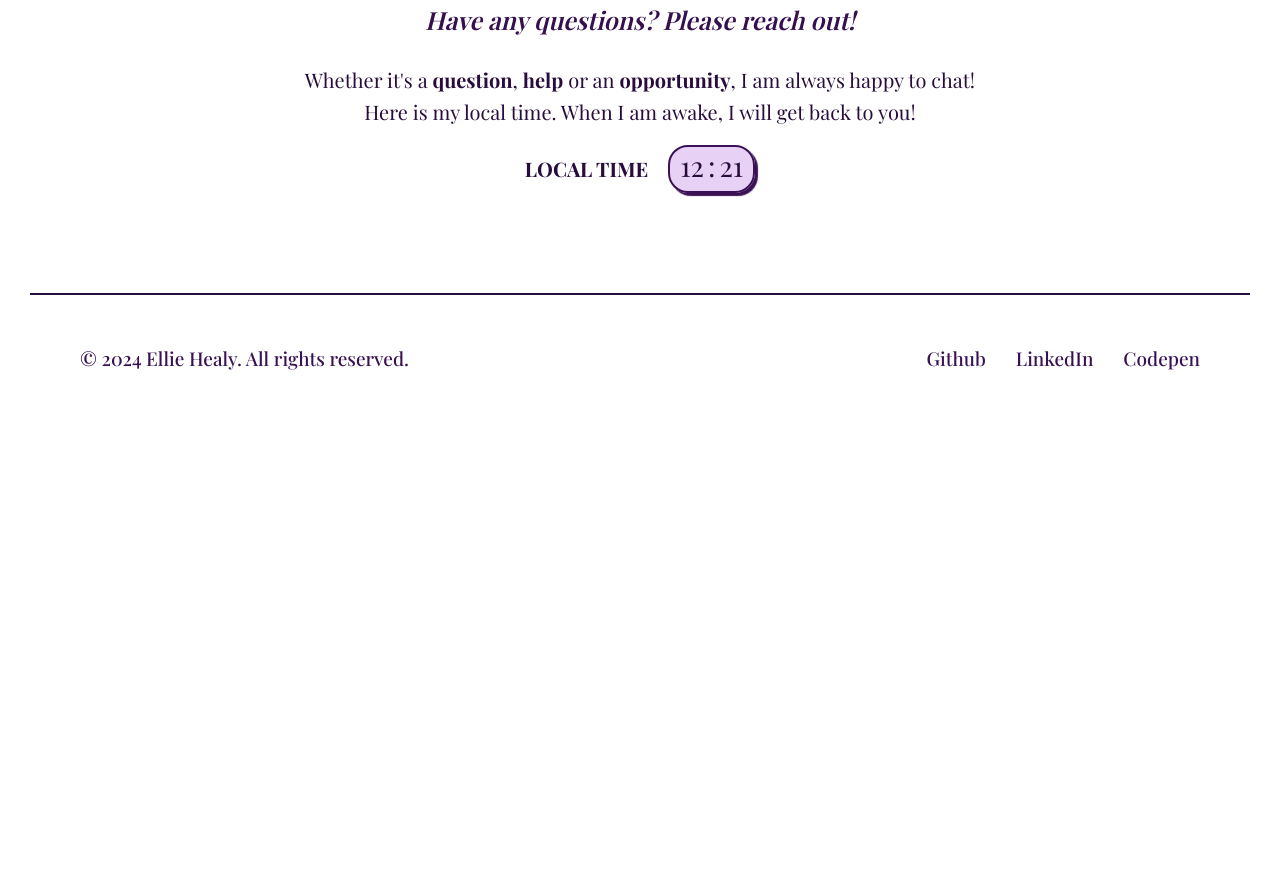
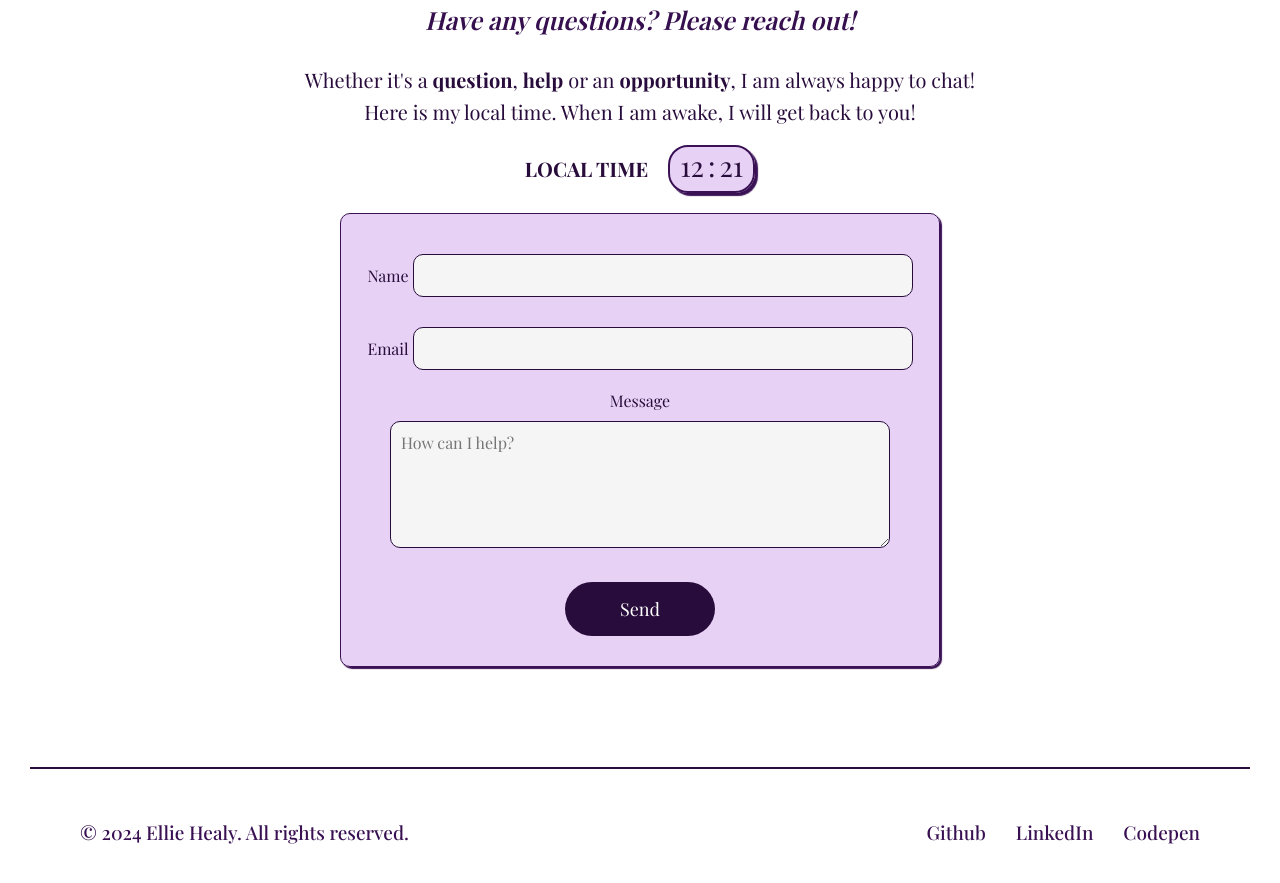
Before and after one commit to e-healy/ehealy-portfolio, a plain HTML site: page index.html in a window 1280 px wide. Shown: the part 3150-4033 px from the top of the page. Before the commit the page ends 3575 px from the top, so only its background shows below. Drawn offline with nearby package versions, Linux system fonts and the light colour scheme; a web font is replaced by a local one.

Commit message:
Add contact form

```diff
--- a/index.html
+++ b/index.html
@@ -4,13 +4,17 @@
     <meta charset="UTF-8">
     <meta http-equiv="X-UA-Compatible" content="IE=edge">
     <meta name="viewport" content="width=device-width, initial-scale=1.0">
+    <title>Ellie Healy</title>
+    <link rel="canonical" href="http://www.e-healy.com/">
+    <meta property="og:type" content="website">
+    <meta property="og:site_name" content="Ellie Healy">
+    <meta property="og:image" content="./img/Logo.jpeg">
     <link rel="preconnect" href="https://fonts.googleapis.com">
     <link rel="preconnect" href="https://fonts.gstatic.com" crossorigin>
     <link href="https://fonts.googleapis.com/css2?family=Playfair+Display:ital,wght@0,400..900;1,400..900&display=swap" rel="stylesheet">
     <link rel="stylesheet" href="./styles.css">
     <link href='https://unpkg.com/boxicons@2.1.4/css/boxicons.min.css' rel='stylesheet'>
     <script src="./script.js" defer></script>
-    <title>Ellie Healy</title>
 </head>
 
 <header class="header">
@@ -181,7 +185,7 @@
             </div>
         </section>
 
-        <section class="contact">
+        <section class="contact" id="contact">
             <div class="contact-container">
                 <div class="contact-title">
                     <h3>CONTACT</h3>
@@ -199,12 +203,29 @@
                         <span id="min">00</span>
                     </div>
                 </div>
-                <!-- <div class="contact-form-container"></div> -->
+                <div class="contact-form-container">
+                    <form>
+                        <div class="form-name">
+                            <label for="name">Name</label>
+                            <input type="text" id="name" required>
+                        </div>
+                        <div class="form-email">
+                            <label for="email">Email</label>
+                            <input type="email" id="email" required>
+                        </div>
+                        <div class="form-message">
+                            <label for="message">Message</label>
+                            <textarea id="message" rows="5" placeholder="How can I help?"></textarea>
+                        </div>
+                        <div class="form-btn">
+                            <button type="submit">Send</button>
+                        </div>
+                    </form>
+                </div>
 
             </div>
 
         </section>
-    </main>
 
         <footer class="footer">
             <div class="footer-item">
@@ -216,6 +237,7 @@
                 <a href="#">Codepen</a>
             </div>
         </footer>
+    </main>
 
 </body>
 </html>
--- a/styles.css
+++ b/styles.css
@@ -648,6 +648,7 @@ body {
     justify-content: center;
     align-items: center;
     gap: 20px;
+    padding-bottom: 20px;
 }
 
 .contact-clock p {
@@ -670,6 +671,79 @@ body {
     display: inline-block;
     position: relative;
 }
+
+/* Contact From */
+
+.contact-form-container {
+    max-width: 600px;
+    margin-left: auto;
+    margin-right: auto;
+    background-color: rgba(135, 31, 204, 0.2);
+    border: 1px solid rgb(58, 17, 85);
+    box-shadow: 2px 2px 1px rgb(58, 17, 85);
+    border-radius: 10px;
+    padding: 30px 20px;
+}
+
+form {
+    display: flex;
+    flex-direction: column;
+    justify-content: center;
+    gap: 20px;
+    align-items: center;
+}
+
+form h4 {
+    color: rgb(40, 12, 59);
+    font-size: 20px;
+    text-align: start;
+}
+
+form input, form textarea {
+    margin-top: 10px;
+    min-width: 500px;
+    border: 1px solid rgb(40, 12, 59);
+    padding: 10px;
+    border-radius: 10px;
+    outline: none;
+    background-color: #f5f5f5;
+    font-size: 16px;
+}
+
+form button {
+    margin-top: -20px;
+    padding: 15px;
+    background-color: rgb(40, 12, 59);
+    color: #fff;
+    font-size: 18px;
+    border: 0;
+    outline: none;
+    cursor: pointer;
+    min-width: 150px;
+    margin: 10px auto 0;
+    border-radius: 30px;
+}
+
+/* form {
+    border: 1px solid rgb(58, 17, 85);
+    box-shadow: 3px 3px 1px rgb(58, 17, 85);
+    background-color: rgba(135, 31, 204, 0.2);
+    display: flex;
+    justify-content: center;
+    text-align: center;
+    flex-direction: column;
+    width: 90%;
+    max-width: 600px;
+    border-radius: 10px;
+    gap: 20px;
+
+} */
+
+/* .contact-form-container {
+    border: 1px solid black;
+    width: 100%;
+    min-height: 100vh;
+} */
 
 @media (max-width: 650px) {
     .nav {
```
Lines whose indentation alone changed are shown as unchanged.
